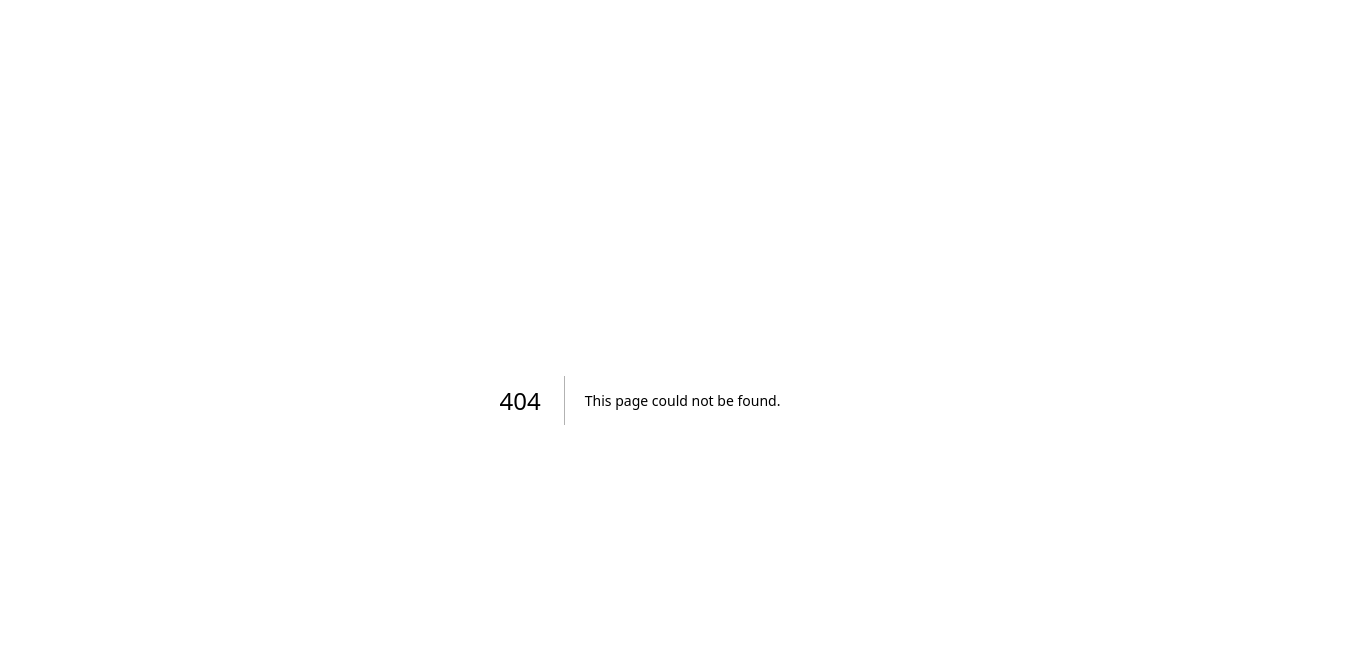
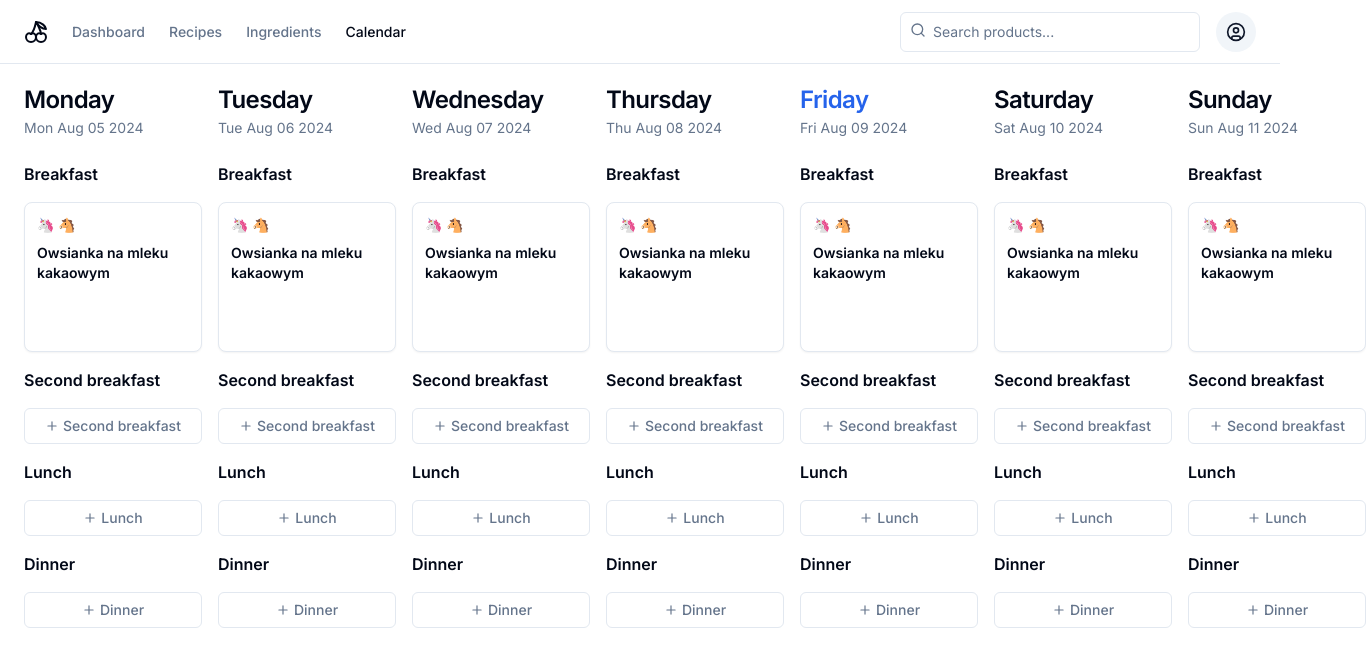
Before and after one commit to sosek108/eatter, a Next.js app: page /calendar in a window 1280 px wide. Before the commit this address had no page. Shown: the top 666 px of the page, 1366 px wide, since content can reach past the window. Built offline with nearby package versions, Linux system fonts and the light colour scheme.

Commit message:
calendar ui

```diff
--- /dev/null
+++ b/app/calendar/components/Calendar.tsx
@@ -0,0 +1,31 @@
+'use client';
+import React, { FunctionComponent, useEffect, useState } from 'react';
+import DayColumn from '@/app/calendar/components/DayColumn';
+
+type Props = {};
+
+const Calendar: FunctionComponent<Props> = (props) => {
+  const [days, setDays] = useState<Date[]>([]);
+
+  useEffect(() => {
+    let today = new Date();
+    let monday = new Date(today);
+    monday.setDate(monday.getDate() - monday.getDay() + 1);
+    let result = [];
+
+    while (result.length < 7) {
+      result.push(new Date(monday));
+      monday.setDate(monday.getDate() + 1);
+    }
+
+    setDays(result);
+  }, []);
+  return (
+    <div className="flex flex-col justify-between gap-4 md:flex-row">
+      {days.map((day) => (
+        <DayColumn key={day.toISOString()} date={day} />
+      ))}
+    </div>
+  );
+};
+export default Calendar;
--- /dev/null
+++ b/app/calendar/components/DayColumn.tsx
@@ -0,0 +1,73 @@
+import React, { FunctionComponent, useState } from 'react';
+import { Card, CardContent, CardDescription, CardFooter, CardHeader, CardTitle } from '@/components/ui/card';
+import { Button } from '@/components/ui/button';
+import { ExternalLink, ListTodo, Plus, RefreshCcw, Replace, UserPen } from 'lucide-react';
+import { cn } from '@/lib/utils';
+
+type Props = {
+  date: Date;
+};
+
+const DayColumn: FunctionComponent<Props> = ({ date }) => {
+  const [today] = useState(new Date());
+
+  return (
+    <Card className={cn('mb-10 w-full border-none shadow-none')}>
+      <CardHeader className={cn('m-0 p-0 pb-6', today.getDay() == date.getDay() ? 'text-primary' : '')}>
+        <CardTitle>{new Intl.DateTimeFormat('en-US', { weekday: 'long' }).format(date)}</CardTitle>
+        <CardDescription>{date.toDateString()}</CardDescription>
+      </CardHeader>
+
+      <CardContent className="m-0 space-y-4 p-0">
+        <div className="font-semibold">Breakfast</div>
+        <Card className="group p-0">
+          <CardContent className="px-3 py-3 text-sm font-semibold">
+            <div className="pb-2">🦄 🐴</div>
+            Owsianka na mleku kakaowym
+          </CardContent>
+          <CardFooter className="flex justify-between px-3">
+            <div className="flex gap-2">
+              <Button
+                className="h-8 w-8 transition-opacity group-hover:visible group-hover:opacity-100 sm:invisible sm:opacity-0"
+                variant="outline"
+                size="icon"
+                icon={Replace}
+              />
+              <Button
+                className="h-8 w-8 transition-opacity group-hover:visible group-hover:opacity-100 sm:invisible sm:opacity-0"
+                variant="outline"
+                size="icon"
+                icon={ExternalLink}
+              />
+              <Button
+                className="h-8 w-8 transition-opacity group-hover:visible group-hover:opacity-100 sm:invisible sm:opacity-0"
+                variant="outline"
+                size="icon"
+                icon={UserPen}
+              />
+              <Button
+                className="h-8 w-8 transition-opacity group-hover:visible group-hover:opacity-100 sm:invisible sm:opacity-0"
+                variant="outline"
+                size="icon"
+                icon={ListTodo}
+              />
+            </div>
+          </CardFooter>
+        </Card>
+        <div className="font-semibold">Second breakfast</div>
+        <Button className="w-full text-muted-foreground" icon={Plus} variant={'outline'} size={'sm'}>
+          Second breakfast
+        </Button>
+        <div className="font-semibold">Lunch</div>
+        <Button className="w-full text-muted-foreground" icon={Plus} variant={'outline'} size={'sm'}>
+          Lunch
+        </Button>
+        <div className="font-semibold">Dinner</div>
+        <Button className="w-full text-muted-foreground" icon={Plus} variant={'outline'} size={'sm'}>
+          Dinner
+        </Button>
+      </CardContent>
+    </Card>
+  );
+};
+export default DayColumn;
--- /dev/null
+++ b/app/calendar/page.tsx
@@ -0,0 +1,10 @@
+import Layout from '@/components/layout/layout';
+import Calendar from './components/Calendar';
+
+export default function HomePage() {
+  return (
+    <Layout>
+      <Calendar />
+    </Layout>
+  );
+}
--- a/app/recipes/[id]/page.tsx
+++ b/app/recipes/[id]/page.tsx
@@ -8,9 +8,6 @@ import { enrichVariant, sumVariants } from '@/actions/recipes';
 import { Table, TableBody, TableCell, TableHead, TableHeader, TableRow } from '@/components/ui/table';
 import React from 'react';
 import { Tabs, TabsContent, TabsList, TabsTrigger } from '@/components/ui/tabs';
-import { Label } from '@/components/ui/label';
-import { Input } from '@/components/ui/input';
-import { Button } from '@/components/ui/button';
 
 async function getRecipe(id: number) {
   return prisma.recipe.findUnique({
--- a/components/layout/navigation.tsx
+++ b/components/layout/navigation.tsx
@@ -28,6 +28,7 @@ const Navigation: FunctionComponent<Props> = (props) => {
         <NavLink href="/" text="Dashboard" />
         <NavLink href="/recipes" text="Recipes" />
         <NavLink href="/ingredients" text="Ingredients" />
+        <NavLink href="/calendar" text="Calendar" />
       </nav>
       <Sheet>
         <SheetTrigger asChild>
```
